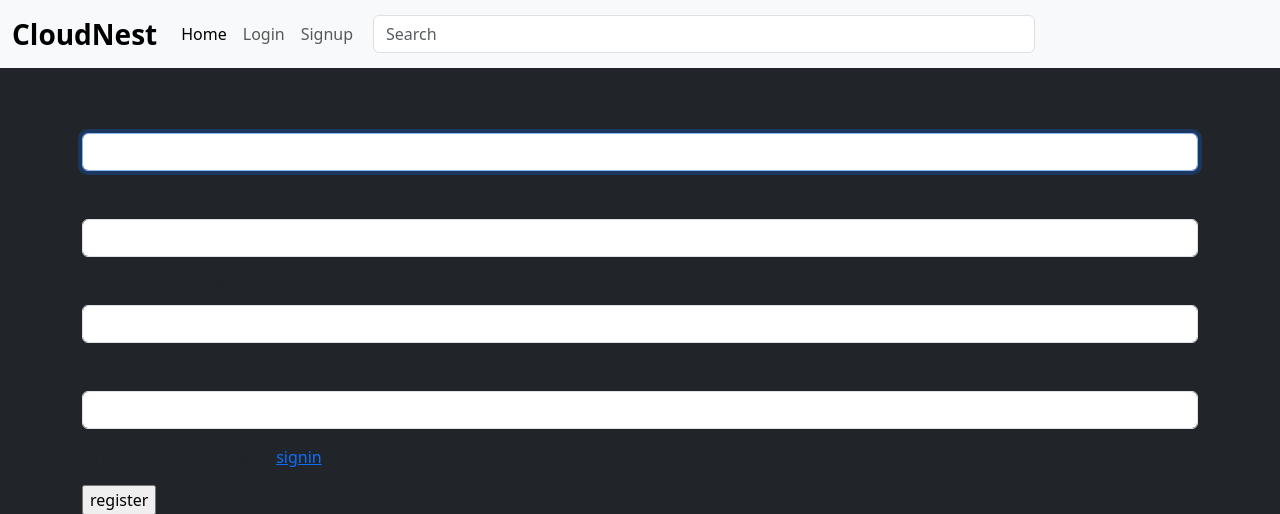
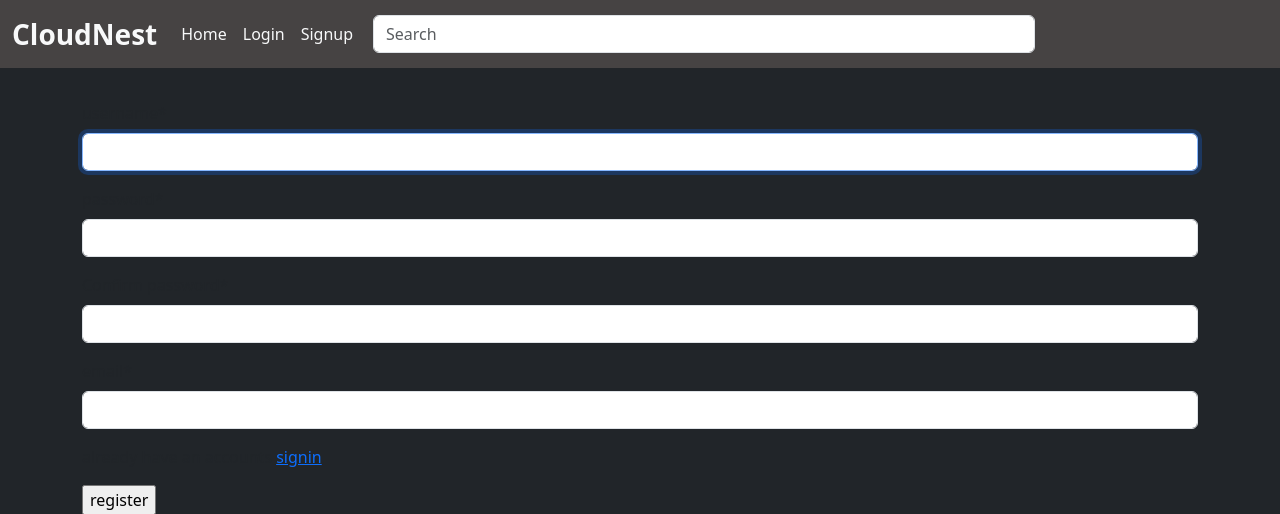
Before and after one commit to padamdamai/cloudnest, a Django app: page /cloudNest/register in a window 1280 px wide. Shown: the top 514 px of the page. Run offline with Django 3.2, Linux system fonts and the light colour scheme; some libraries are stand-ins or nearby versions.

Commit message:
nav color changed

```diff
--- a/cloudDrive/templates/header.html
+++ b/cloudDrive/templates/header.html
@@ -7,10 +7,10 @@
     <title>header</title>
     <link rel="stylesheet" href="https://cdn.jsdelivr.net/npm/bootstrap-icons@1.11.3/font/bootstrap-icons.min.css">
   </head>
-  <body class="">
-    <nav class="navbar navbar-expand-lg bg-body-tertiary">
+  <body >
+    <nav class="navbar navbar-expand-lg" style="background-color: rgb(70, 67, 67);">
       <div class="container-fluid">
-        <a class="navbar-brand fs-3 fw-bolder" href="">CloudNest</a>
+        <a class="navbar-brand fs-3 fw-bolder text-light" href="">CloudNest</a>
         <button
           class="navbar-toggler"
           type="button"
@@ -25,15 +25,15 @@
         <div class="collapse navbar-collapse" id="navbarTogglerDemo02">
           <ul class="navbar-nav me-auto mb-2 mb-lg-0">
             <li class="nav-item">
-              <a class="nav-link active" aria-current="page" href="/">Home</a>
+              <a class="nav-link active text-light" aria-current="page" href="/">Home</a>
             </li>
             <li class="nav-item">
-              <a class="nav-link" href="/cloudNest/login">Login</a>
+              <a class="nav-link text-light" href="/cloudNest/login">Login</a>
             </li>
             {% if not user.is_authenticated %}
             <li class="nav-item">
               <a
-                class="nav-link"
+                class="nav-link text-light"
                 href="/cloudNest/register"
                 aria-disabled="true"
                 >Signup</a
@@ -43,7 +43,7 @@
             {% if user.is_authenticated %}
             <li class="nav-item">
                 <a
-                  class="nav-link"
+                  class="nav-link text-light"
                   href="#"
                   aria-disabled="true"
                   >feedback</a
```
